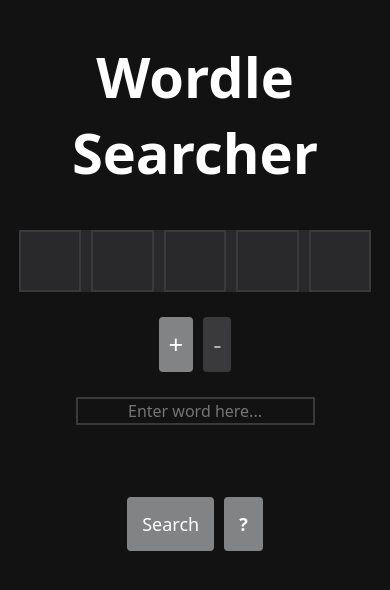
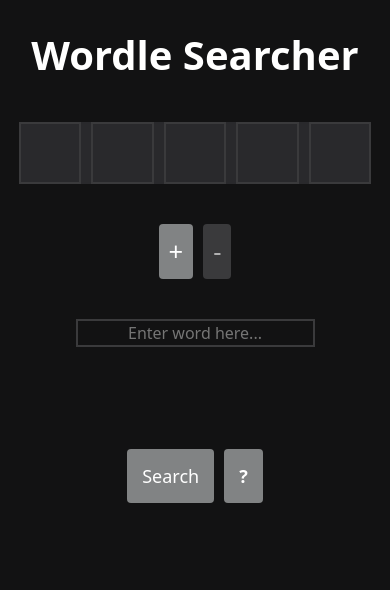
Before and after one commit to nickslick03/wordle-searcher, a plain HTML site: page index.html in a window 390 px wide. Drawn offline with nearby package versions, Linux system fonts and the light colour scheme; no server answers.

Commit message:
more mobile styling

```diff
--- a/index.css
+++ b/index.css
@@ -53,11 +53,8 @@
 
 @media (max-width: 500px) {
     h1 {
+        font-size: 2.5rem;
         margin-bottom: 40px;
-    }
-
-    #search {
-        gap: 25px;
     }
 
     #search input {
```
